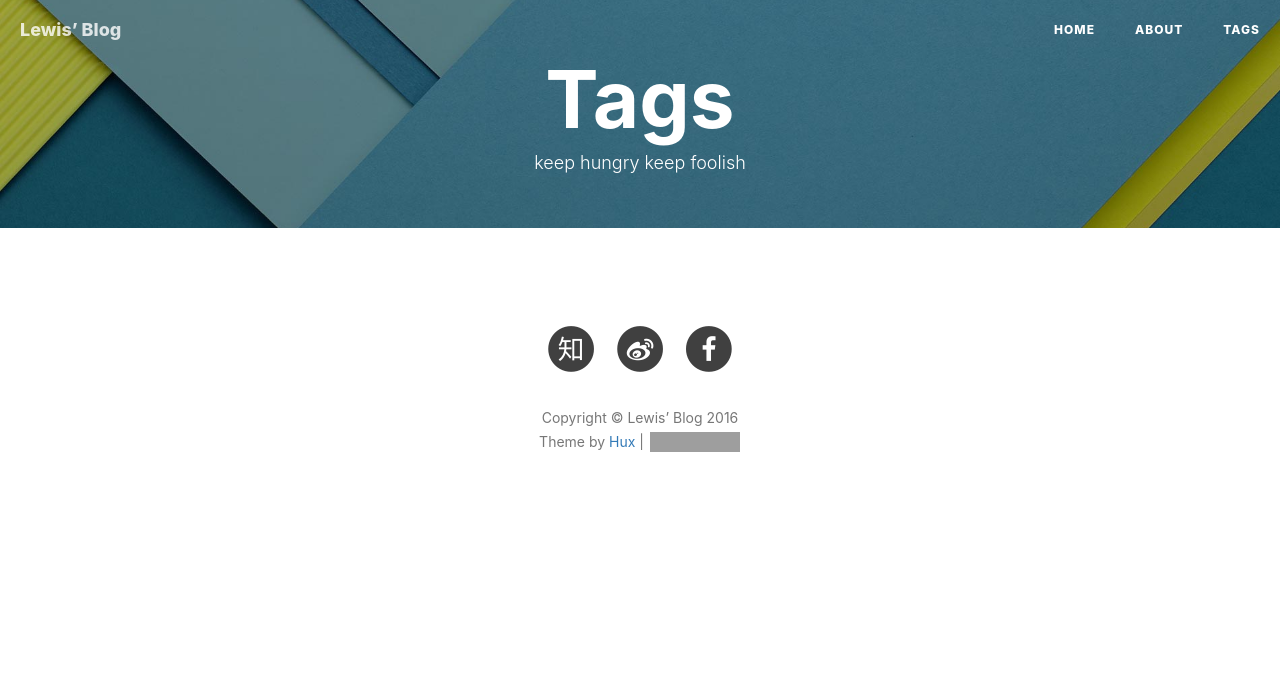
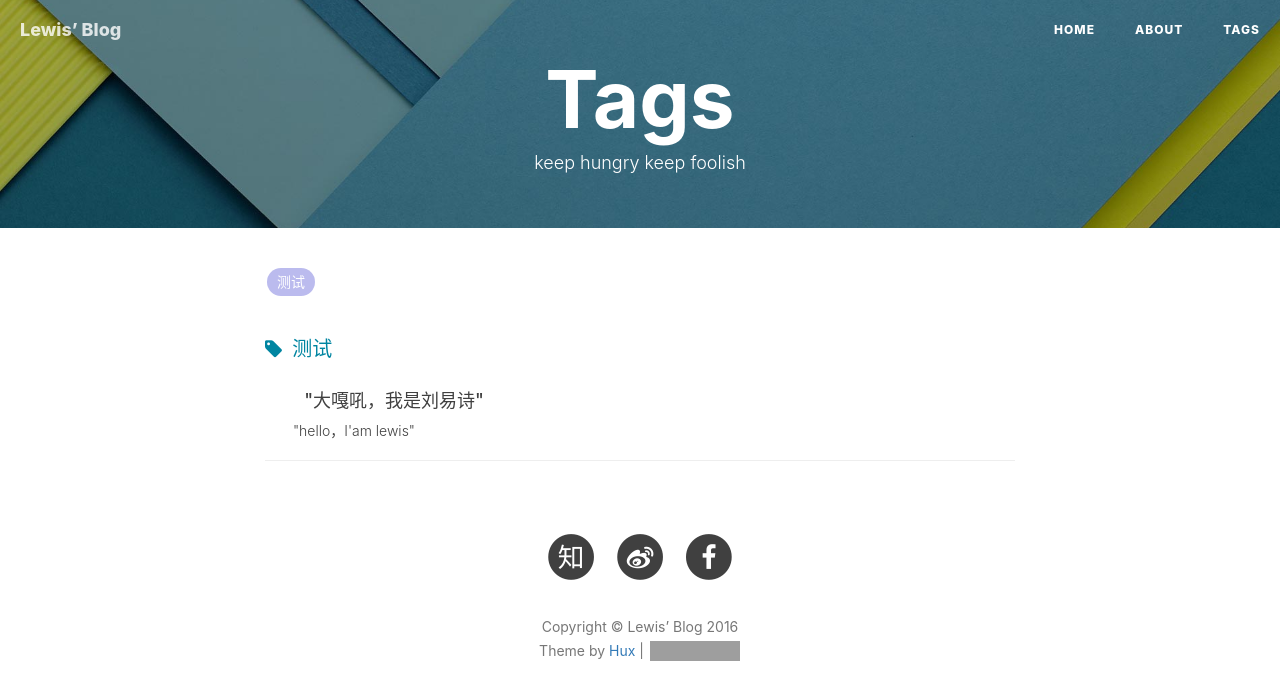
Before and after one commit to liulewis/liulewis.github.io, a Jekyll site: the page built from tags.html, in a window 1280 px wide. Shown: the top 700 px of the page. Built offline with Jekyll 4.4.1, drawn with Linux system fonts in a browser that asks for light colours; nearby versions of some CDN libraries; comment, search, counter and statistics services are not loaded; grey boxes are pictures that could not be loaded.

Commit message:
Update 2016-10-28-readme.md

```diff
--- a/_posts/2016-10-28-readme.md
+++ b/_posts/2016-10-28-readme.md
@@ -1,3 +1,14 @@
+---
+layout:     post
+title:      "大嘎吼，我是刘易诗"
+subtitle:   "hello，I'am lewis"
+date:       2016-10-28 13:16:49
+author:     "lewis"
+header-img: "img/home-bg-o.jpg"
+tags:
+    - 测试
+---
+
 # WilliamLewis 刘易诗
 
 This is a blog frok from Hux.His blog is live at [huangxuan.me](https://huangxuan.me/).
```
